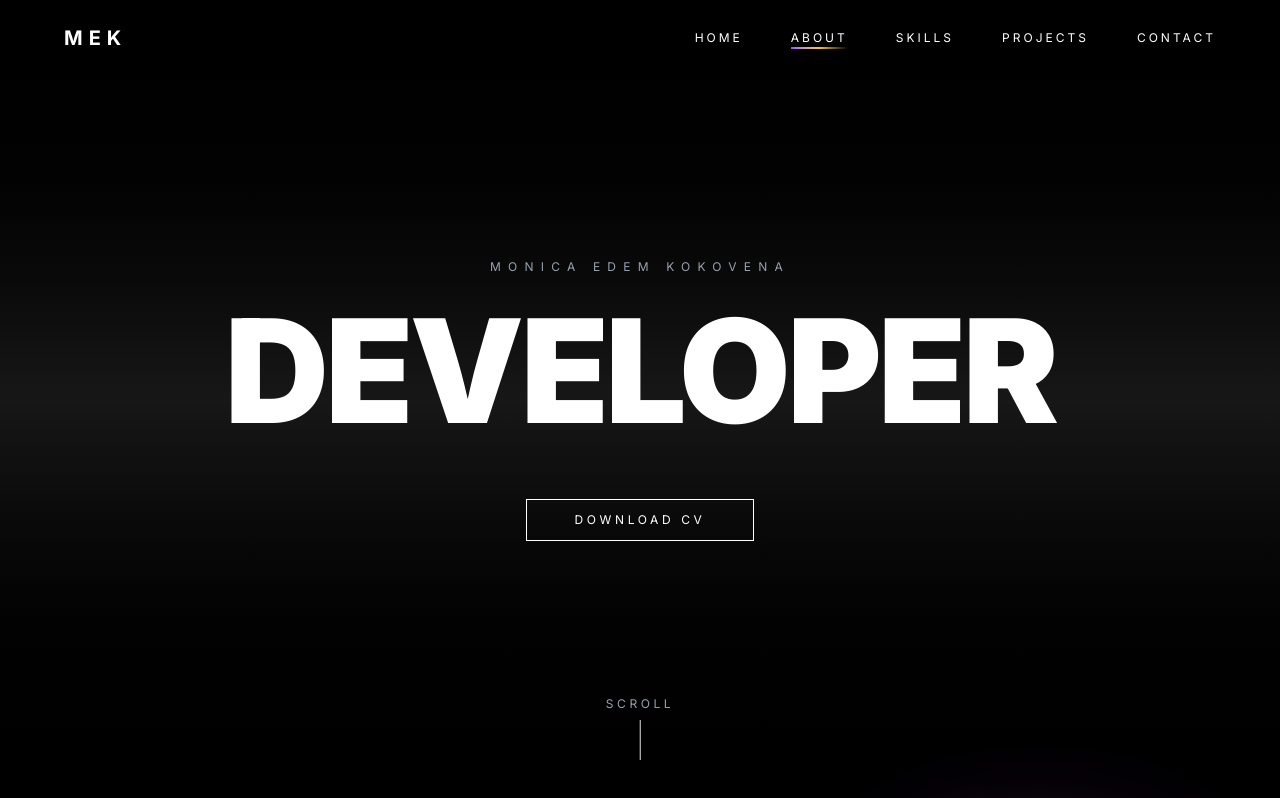
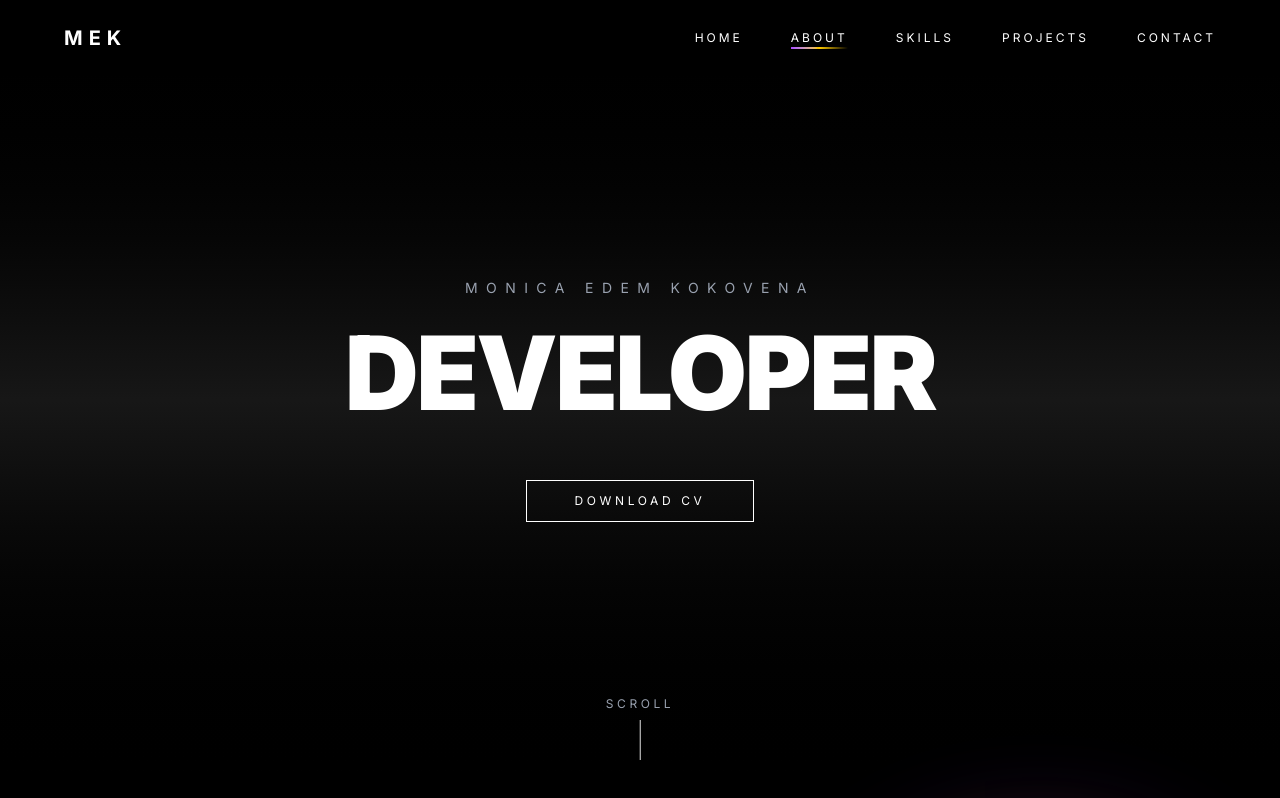
Before and after one commit to MonicaEdem/portfolio, a React (Vite) app: page / in a window 1280 px wide. Shown: the top 798 px of the page. Built offline with nearby package versions, Linux system fonts and the light colour scheme.

Commit message:
first commit

```diff
--- a/src/App.jsx
+++ b/src/App.jsx
@@ -96,7 +96,7 @@ const App = () => {
           solidNav ? "bg-white/80 py-4" : "bg-black/0 py-6"
         }`}
       >
-        <div className="max-w-7xl mx-auto flex items-center justify-between px-6 md:px-16">
+        <div className="max-w-[1400px] xl:max-w-[1600px] mx-auto flex items-center justify-between px-6 md:px-12 lg:px-16">
           {/* Logo */}
           <div
             className={`text-xl font-semibold tracking-[0.3em] ${
@@ -107,7 +107,7 @@ const App = () => {
           </div>
 
           {/* Desktop Nav */}
-          <ul className="hidden md:flex gap-12 text-xs uppercase tracking-[0.25em]">
+          <ul className="hidden md:flex gap-8 lg:gap-10 xl:gap-12 text-xs uppercase tracking-[0.25em]">
             {sections.map((sec) => (
               <li key={sec} className="relative">
                 <a
@@ -193,29 +193,35 @@ const App = () => {
       </nav>
 
       {/* Hero Section */}
+      {/* ================= HERO ================= */}
       <motion.section
         id="home"
         initial={{ opacity: 0 }}
         animate={{ opacity: 1 }}
         transition={{ duration: 1, ease: "easeOut" }}
-        className="relative flex flex-col items-center justify-center text-center h-screen bg-gradient-to-b from-black via-neutral-900 to-black px-6"
+        className="relative min-h-screen flex items-center justify-center bg-gradient-to-b from-black via-neutral-900 to-black"
       >
-        {/* Small intro */}
+        {/* CONTAINER (THIS IS THE FIX) */}
+        <div className="w-full max-w-[1400px] xl:max-w-[1600px] 2xl:max-w-[1800px] mx-auto px-6 md:px-10 lg:px-16 xl:px-20 text-center flex flex-col items-center justify-center">
+          {/* SMALL INTRO */}
           <motion.p
             initial={{ opacity: 0, y: 10 }}
             animate={{ opacity: 1, y: 0 }}
             transition={{ delay: 0.2, duration: 0.6 }}
-          className="uppercase tracking-[0.6em] text-xs text-gray-400 mb-6"
+            className="uppercase tracking-[0.6em] text-xs md:text-sm text-gray-400 mb-6"
           >
             Monica Edem Kokovena
           </motion.p>
 
-        {/* Main title */}
+          {/* MAIN TITLE (FLUID TEXT 🔥) */}
           <motion.h1
             initial={{ opacity: 0, y: 15 }}
             animate={{ opacity: 1, y: 0 }}
             transition={{ delay: 0.4, duration: 0.8 }}
-          className="text-[4rem] md:text-[7rem] lg:text-[9rem] font-extrabold leading-none tracking-tight"
+            className="font-extrabold leading-none tracking-tight"
+            style={{
+              fontSize: "clamp(3rem, 8vw, 9rem)",
+            }}
           >
             DEVELOPER
           </motion.h1>
@@ -227,12 +233,13 @@ const App = () => {
             initial={{ opacity: 0 }}
             animate={{ opacity: 1 }}
             transition={{ delay: 0.8, duration: 0.6 }}
-          className="mt-14 px-12 py-3 border border-white text-xs uppercase tracking-[0.3em] hover:bg-white hover:text-black transition-all duration-300"
+            className="inline-block mt-10 md:mt-14 px-8 md:px-12 py-3 border border-white text-xs uppercase tracking-[0.3em] hover:bg-white hover:text-black transition-all duration-300"
           >
             Download CV
           </motion.a>
+        </div>
 
-        {/* Scroll indicator */}
+        {/* SCROLL INDICATOR */}
         <div className="absolute bottom-10 left-1/2 -translate-x-1/2 flex flex-col items-center gap-2 text-gray-400 text-xs tracking-[0.3em]">
           <span>SCROLL</span>
           <div className="w-[1px] h-10 bg-white animate-pulse"></div>
```
Lines whose indentation alone changed are shown as unchanged.
